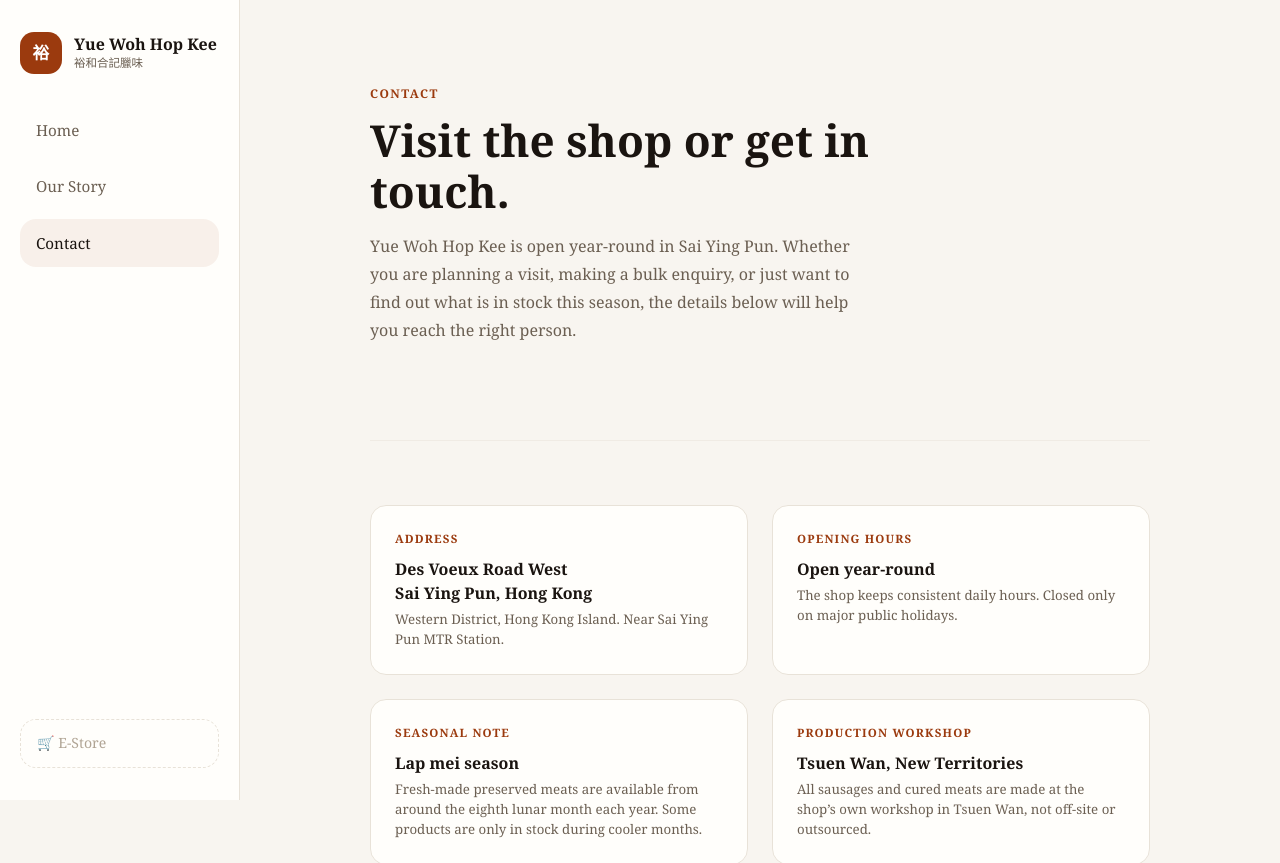
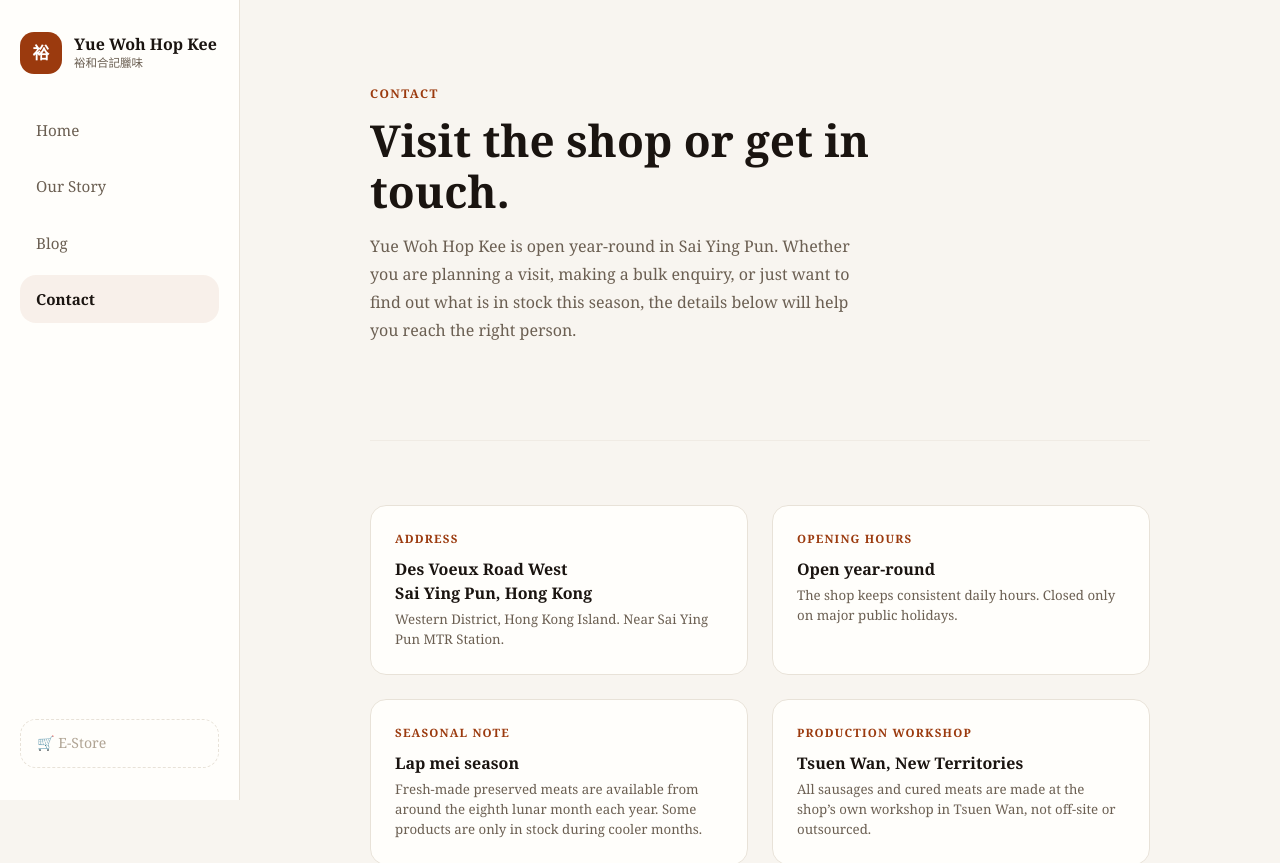
Before and after one commit to theminecraftwardenguy-cmyk/website, a Next.js app: page /contact in a window 1280 px wide. Shown: the top 863 px of the page. Built offline with nearby package versions, Linux system fonts and the light colour scheme.

Commit message:
fix: add Blog link back to sidebar nav

```diff
--- a/components/Sidebar.tsx
+++ b/components/Sidebar.tsx
@@ -6,8 +6,8 @@
 const navLinks = [
   { href: '/', label: 'Home' },
   { href: '/story', label: 'Our Story' },
+  { href: '/blog', label: 'Blog' },
   { href: '/contact', label: 'Contact' },
-  { href: '/shopping', label: 'E-Store' },
 ]
 
 export default function Sidebar() {
@@ -36,7 +36,9 @@
           gap: 0.75rem;
           margin-bottom: 2rem;
           text-decoration: none;
+          transition: opacity 160ms cubic-bezier(0.16,1,0.3,1);
         }
+        .brand:hover { opacity: 0.8; }
         .brand-logo {
           width: 42px;
           height: 42px;
@@ -66,13 +68,19 @@
           padding: 0.75rem 1rem;
           border-radius: var(--radius-xl);
           color: var(--text-muted);
-          transition: background var(--transition), color var(--transition);
+          transition: background var(--transition), color var(--transition), transform var(--transition);
           font-size: 0.95rem;
           text-decoration: none;
         }
-        .nav-link:hover, .nav-link.active {
+        .nav-link:hover {
           background: var(--accent-faint);
           color: var(--text);
+          transform: translateX(3px);
+        }
+        .nav-link.active {
+          background: var(--accent-faint);
+          color: var(--text);
+          font-weight: 600;
         }
         .nav-link.store-link {
           margin-top: auto;
@@ -84,6 +92,7 @@
           background: var(--accent-faint);
           color: var(--text-muted);
           border-color: var(--accent);
+          transform: translateX(3px);
         }
         .nav-spacer { flex: 1; }
         .hamburger {
@@ -151,7 +160,7 @@
         </Link>
 
         <nav className="nav">
-          {navLinks.slice(0, 3).map(l => (
+          {navLinks.map(l => (
             <Link
               key={l.href}
               href={l.href}
```
